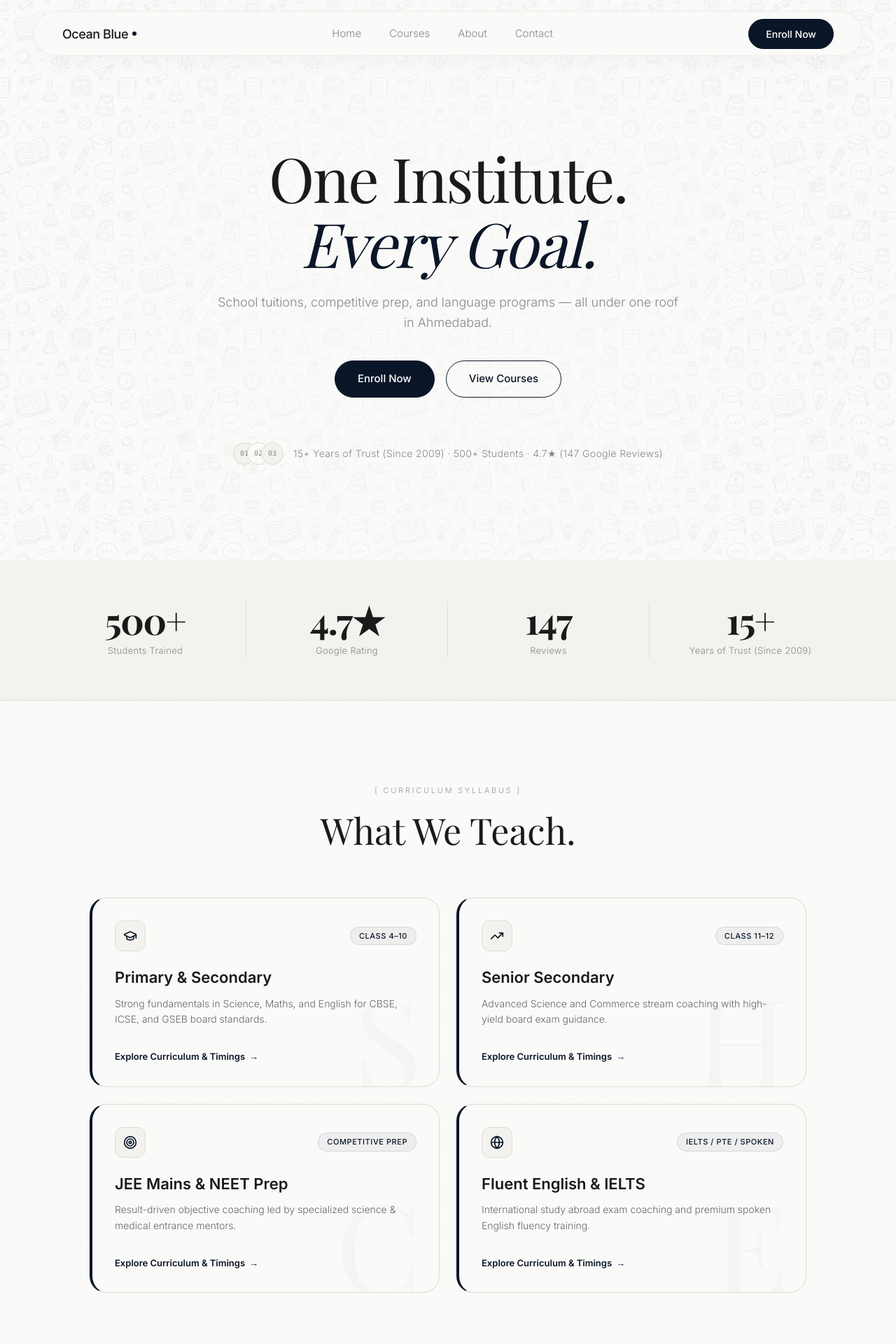
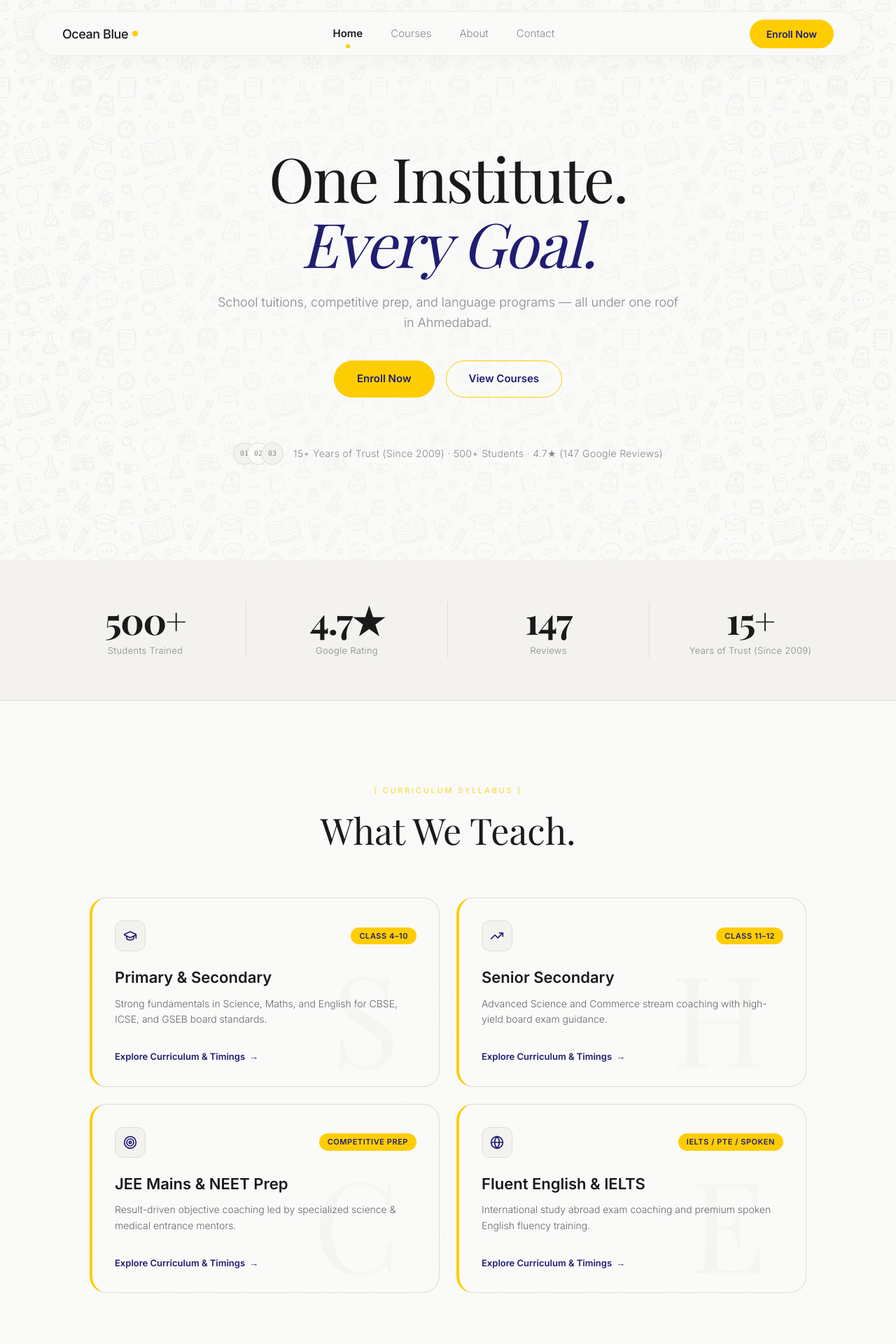
Before and after one commit to Vatsal1805/ocean_blue, a React (Vite) app: page / in a window 1280 px wide. Shown: the top 1920 px of the page at 70% size. Built offline with nearby package versions, Linux system fonts and the light colour scheme; a web font is replaced by a local one.

Commit message:
feat: initialize project components and structure for the Ocean Blue website design

```diff
--- a/src/components/Courses.jsx
+++ b/src/components/Courses.jsx
@@ -1,6 +1,119 @@
+import { useState, useRef } from 'react';
 import { motion } from 'framer-motion';
 import { PROGRAMS } from '../data/programs';
 import * as Icons from 'lucide-react';
+
+function CourseCard({ program, openProgram }) {
+  const cardRef = useRef(null);
+  const [mousePosition, setMousePosition] = useState({ x: 0, y: 0 });
+  const [isHovered, setIsHovered] = useState(false);
+
+  // Initialize coordinates on mouse enter to prevent initial frame drift
+  const handleMouseEnter = (e) => {
+    if (!cardRef.current) return;
+    const rect = cardRef.current.getBoundingClientRect();
+    setMousePosition({
+      x: e.clientX - rect.left,
+      y: e.clientY - rect.top
+    });
+    setIsHovered(true);
+  };
+
+  const handleMouseMove = (e) => {
+    if (!cardRef.current) return;
+    const rect = cardRef.current.getBoundingClientRect();
+    setMousePosition({
+      x: e.clientX - rect.left,
+      y: e.clientY - rect.top
+    });
+  };
+
+  const IconComponent = Icons[program.icon] || Icons.GraduationCap;
+
+  return (
+    <div
+      ref={cardRef}
+      onMouseEnter={handleMouseEnter}
+      onMouseLeave={() => {
+        setIsHovered(false);
+        setMousePosition({ x: 0, y: 0 });
+      }}
+      onMouseMove={handleMouseMove}
+      onClick={() => openProgram(program.id)}
+      style={{
+        position: 'relative',
+        overflow: 'hidden',
+        cursor: isHovered ? 'none' : 'default'
+      }}
+      className="bg-[#fafaf8] border border-[#dddbd4] border-l-[4px] border-l-brand-yellow rounded-[24px] p-8 flex flex-col items-start justify-between text-left cursor-pointer transition-all duration-300 relative group min-h-[220px]"
+    >
+      {/* 1. Custom Magnetic Custom Cursor Circle */}
+      <motion.div
+        style={{ position: 'absolute', pointerEvents: 'none', zIndex: 20 }}
+        animate={{
+          x: mousePosition.x - 60,
+          y: mousePosition.y - 60,
+          scale: isHovered ? 1 : 0,
+          opacity: isHovered ? 1 : 0
+        }}
+        transition={{
+          x: { type: 'spring', stiffness: 150, damping: 15, mass: 0.1 },
+          y: { type: 'spring', stiffness: 150, damping: 15, mass: 0.1 },
+          scale: { duration: 0.2 },
+          opacity: { duration: 0.2 }
+        }}
+        className="w-[120px] h-[120px] rounded-full bg-brand-navy flex items-center justify-center text-center p-3"
+      >
+        <span className="font-sans font-semibold text-[9px] tracking-[0.1em] uppercase text-white leading-[1.4] select-none">
+          Click to<br />Explore &rarr;
+        </span>
+      </motion.div>
+
+      {/* 2. Dimmable Card Content Wrapper */}
+      <motion.div
+        animate={{ opacity: isHovered ? 0.4 : 1 }}
+        transition={{ duration: 0.2 }}
+        className="w-full h-full flex flex-col justify-between items-start z-0 relative"
+      >
+        {/* Background Watermark Letter */}
+        <div className="absolute right-6 bottom-[-20px] font-serif text-[180px] text-[#1a1a1a] opacity-[0.02] select-none font-normal leading-none pointer-events-none z-0 transition-transform duration-300 group-hover:scale-105">
+          {program.letter}
+        </div>
+
+        <div className="w-full relative z-10 flex flex-col items-start">
+
+          {/* Top Row: Icon and Badge */}
+          <div className="flex items-center justify-between w-full mb-6 gap-4">
+            <div className="w-11 h-11 rounded-[12px] bg-[#f3f2ee] border border-[#dddbd4] flex items-center justify-center text-brand-navy group-hover:bg-brand-yellow group-hover:text-brand-navy group-hover:border-brand-yellow transition-all duration-300">
+              <IconComponent className="w-5 h-5 transition-transform duration-300 group-hover:scale-110" />
+            </div>
+            <span className="px-3 py-1 bg-brand-yellow text-brand-navy font-sans text-[11px] font-semibold tracking-[0.05em] uppercase rounded-full select-none">
+              {program.badge}
+            </span>
+          </div>
+
+          {/* Title */}
+          <h3 className="font-sans font-semibold text-[20px] md:text-[22px] text-[#1a1a1a] leading-tight">
+            {program.title}
+          </h3>
+
+          {/* Summary Description */}
+          <p className="font-sans font-light text-[14px] text-[#666666] leading-relaxed mt-3 mb-6 max-w-md">
+            {program.summary}
+          </p>
+        </div>
+
+        {/* Explore Link at Bottom */}
+        <span
+          className="inline-flex items-center gap-1.5 font-sans font-semibold text-[13px] text-brand-navy group-hover:text-brand-yellow transition-colors duration-200 mt-2 relative z-10 select-none"
+        >
+          <span>Explore Curriculum & Timings</span>
+          <span className="transition-transform duration-300 group-hover:translate-x-1">→</span>
+        </span>
+      </motion.div>
+    </div>
+  );
+}
 
 export default function Courses({ openProgram }) {
   return (
@@ -19,7 +132,7 @@ export default function Courses({ openProgram }) {
 
         {/* Section Header */}
         <div className="flex flex-col items-center text-center mb-16 select-none">
-          <span className="font-sans font-light text-[11px] text-[#999999] tracking-[0.25em] uppercase mb-4 block">
+          <span className="font-sans font-medium text-[11px] text-brand-label tracking-[0.25em] uppercase mb-4 block">
             [ CURRICULUM SYLLABUS ]
           </span>
           <h2 className="font-serif text-[42px] md:text-[52px] text-[#1a1a1a] font-normal leading-tight">
@@ -29,63 +142,13 @@ export default function Courses({ openProgram }) {
 
         {/* 2x2 Grid Layout - Single Column on Mobile, 2x2 on sm and above */}
         <div className="grid grid-cols-1 sm:grid-cols-2 gap-6 max-w-5xl mx-auto w-full">
-          {PROGRAMS.map((program) => {
-            const IconComponent = Icons[program.icon] || Icons.GraduationCap;
-
-            return (
-              <motion.div
-                key={program.id}
-                initial={{ opacity: 0, y: 20 }}
-                whileInView={{ opacity: 1, y: 0 }}
-                viewport={{ once: true, margin: "-50px" }}
-                transition={{ duration: 0.5, ease: [0.16, 1, 0.3, 1] }}
-                whileHover={{
-                  y: -6,
-                  borderColor: "#0a1628",
-                  boxShadow: "0 12px 32px rgba(10, 22, 40, 0.04)"
-                }}
-                onClick={() => openProgram(program.id)}
-                className="bg-[#fafaf8] border border-[#dddbd4] border-l-[4px] border-l-[#0a1628] rounded-[24px] p-8 flex flex-col items-start justify-between text-left cursor-pointer transition-all duration-300 relative overflow-hidden group min-h-[220px]"
-              >
-                {/* Background Watermark Letter */}
-                <div className="absolute right-6 bottom-[-20px] font-serif text-[180px] text-[#1a1a1a] opacity-[0.02] select-none font-normal leading-none pointer-events-none z-0 transition-transform duration-300 group-hover:scale-105">
-                  {program.letter}
-                </div>
-
-                <div className="w-full relative z-10 flex flex-col items-start">
-
-                  {/* Top Row: Icon and Badge */}
-                  <div className="flex items-center justify-between w-full mb-6 gap-4">
-                    <div className="w-11 h-11 rounded-[12px] bg-[#f3f2ee] border border-[#dddbd4] flex items-center justify-center text-[#0a1628] group-hover:bg-[#0a1628] group-hover:text-white group-hover:border-[#0a1628] transition-all duration-300">
-                      <IconComponent className="w-5 h-5 transition-transform duration-300 group-hover:scale-110" />
-                    </div>
-                    <span className="px-3 py-1 bg-[#0a1628]/5 border border-[#0a1628]/10 text-[#0a1628] font-sans text-[11px] font-medium tracking-[0.05em] uppercase rounded-full">
-                      {program.badge}
-                    </span>
-                  </div>
-
-                  {/* Title */}
-                  <h3 className="font-sans font-semibold text-[20px] md:text-[22px] text-[#1a1a1a] leading-tight">
-                    {program.title}
-                  </h3>
-
-                  {/* Summary Description */}
-                  <p className="font-sans font-light text-[14px] text-[#666666] leading-relaxed mt-3 mb-6 max-w-md">
-                    {program.summary}
-                  </p>
-                </div>
-
-                {/* Explore Link at Bottom */}
-                <span
-                  className="inline-flex items-center gap-1.5 font-sans font-semibold text-[13px] text-[#0a1628] group-hover:text-[#0d1f3c] transition-colors duration-200 mt-2 relative z-10 select-none"
-                >
-                  <span>Explore Curriculum & Timings</span>
-                  <span className="transition-transform duration-300 group-hover:translate-x-1">→</span>
-                </span>
-
-              </motion.div>
-            );
-          })}
+          {PROGRAMS.map((program) => (
+            <CourseCard
+              key={program.id}
+              program={program}
+              openProgram={openProgram}
+            />
+          ))}
         </div>
 
       </div>
--- a/src/components/Gallery.jsx
+++ b/src/components/Gallery.jsx
@@ -65,7 +65,7 @@ export default function Gallery() {
 
         {/* Section Header */}
         <div className="flex flex-col items-center text-center mb-12 px-6 select-none">
-          <span className="font-sans font-light text-[11px] text-[#999999] tracking-[0.25em] uppercase mb-4 block">
+          <span className="font-sans font-medium text-[11px] text-brand-label tracking-[0.25em] uppercase mb-4 block">
             [ OUR INSTITUTE ]
           </span>
           <h2 className="font-serif text-[38px] sm:text-[48px] text-[#1a1a1a] font-normal leading-tight">
@@ -93,7 +93,7 @@ export default function Gallery() {
                 key={idx}
                 whileHover={{
                   scale: 1.05,
-                  borderColor: '#0a1628'
+                  borderColor: '#fecd00'
                 }}
                 transition={{ duration: 0.2 }}
                 className="w-[220px] md:w-[280px] h-[160px] md:h-[200px] flex-shrink-0 rounded-[16px] overflow-hidden border border-[#dddbd4] relative cursor-pointer"
--- a/src/components/Hero.jsx
+++ b/src/components/Hero.jsx
@@ -76,7 +76,7 @@ export default function Hero() {
           className="font-serif text-[46px] sm:text-[72px] md:text-[88px] text-brand-charcoal leading-[1.05] font-normal tracking-tight max-w-4xl mb-6 select-none"
         >
           <span className="block">One Institute.</span>
-          <span className="block text-[#0a1628] font-light italic">Every Goal.</span>
+          <span className="block text-brand-navy font-light italic">Every Goal.</span>
         </motion.h1>
 
         {/* Premium Body Copy */}
@@ -94,13 +94,13 @@ export default function Hero() {
         >
           <a
             href="#contact"
-            className="w-full sm:w-auto inline-flex items-center justify-center px-8 py-3.5 rounded-full bg-brand-navy text-brand-white font-sans text-[15px] font-medium border border-brand-navy hover:bg-transparent hover:text-brand-navy transition-all duration-300"
+            className="w-full sm:w-auto inline-flex items-center justify-center px-8 py-3.5 rounded-full bg-brand-yellow text-brand-navy font-sans text-[15px] font-semibold border border-brand-yellow hover:bg-brand-yellowDeep hover:border-brand-yellowDeep transition-all duration-300"
           >
             Enroll Now
           </a>
           <a
             href="#courses"
-            className="w-full sm:w-auto inline-flex items-center justify-center px-8 py-3.5 rounded-full border-[1.5px] border-brand-navy text-brand-navy font-sans text-[15px] font-medium bg-transparent hover:bg-brand-navy hover:text-brand-white transition-all duration-300"
+            className="w-full sm:w-auto inline-flex items-center justify-center px-8 py-3.5 rounded-full border-[1.5px] border-brand-yellow text-brand-navy font-sans text-[15px] font-semibold bg-transparent hover:bg-brand-yellowDeep hover:border-brand-yellowDeep transition-all duration-300"
           >
             View Courses
           </a>
--- a/src/components/Navbar.jsx
+++ b/src/components/Navbar.jsx
@@ -1,8 +1,37 @@
-import { useState } from 'react';
+import { useState, useEffect } from 'react';
 import { motion, AnimatePresence } from 'framer-motion';
 
 export default function Navbar({ activeProgram, closeProgram }) {
   const [mobileMenuOpen, setMobileMenuOpen] = useState(false);
+  const [hasScrolled, setHasScrolled] = useState(false);
+  const [activeSection, setActiveSection] = useState('home');
+
+  useEffect(() => {
+    if (activeProgram) return; // don't track scroll sections if program details page is active
+
+    const handleScroll = () => {
+      setHasScrolled(window.scrollY > 20);
+
+      const sections = ['home', 'courses', 'about', 'contact'];
+      const scrollPosition = window.scrollY + 160;
+
+      for (const section of sections) {
+        const el = document.getElementById(section);
+        if (el) {
+          const top = el.offsetTop;
+          const height = el.offsetHeight;
+          if (scrollPosition >= top && scrollPosition < top + height) {
+            setActiveSection(section);
+            break;
+          }
+        }
+      }
+    };
+
+    window.addEventListener('scroll', handleScroll);
+    handleScroll();
+    return () => window.removeEventListener('scroll', handleScroll);
+  }, [activeProgram]);
 
   const navItems = [
     { label: 'Home', href: '#home' },
@@ -20,7 +49,9 @@ export default function Navbar({ activeProgram, closeProgram }) {
   return (
     <>
       <header
-        className="fixed top-4 left-4 right-4 md:left-12 md:right-12 h-[64px] px-8 md:px-10 flex items-center justify-between z-50 bg-brand-primaryBg/75 backdrop-blur-xl border border-brand-border/40 rounded-full shadow-[0_8px_30px_rgba(10,22,40,0.03)] transition-all duration-300"
+        className={`fixed top-4 left-4 right-4 md:left-12 md:right-12 h-[64px] px-8 md:px-10 flex items-center justify-between z-50 bg-brand-primaryBg/75 backdrop-blur-xl border transition-all duration-300 rounded-full shadow-[0_8px_30px_rgba(10,22,40,0.03)] ${
+          hasScrolled ? 'border-brand-yellow/30' : 'border-brand-border/40'
+        }`}
       >
         {/* Left Side: Brand Logo */}
         <a
@@ -29,23 +60,36 @@ export default function Navbar({ activeProgram, closeProgram }) {
           className="flex items-center gap-1.5 font-sans font-medium text-[18px] text-brand-charcoal tracking-tight select-none"
         >
           Ocean Blue
-          <span className="w-1.5 h-1.5 rounded-full bg-brand-navy" />
+          <span className="w-[8px] h-[8px] rounded-full bg-brand-yellow" />
         </a>
 
         {/* Center: Desktop Navigation Links */}
         <nav className="hidden md:flex items-center gap-10">
-          {navItems.map((item) => (
+          {navItems.map((item) => {
+            const isActive = !activeProgram && activeSection === item.href.slice(1);
+            return (
               <a
                 key={item.label}
                 href={item.href}
                 onClick={handleNavClick}
-              className="font-sans font-light text-[15px] text-brand-grey hover:text-brand-charcoal transition-colors duration-300 relative group"
+                className={`font-sans text-[15px] transition-colors duration-300 relative group py-1 ${
+                  isActive ? 'text-brand-charcoal font-semibold' : 'text-brand-grey hover:text-brand-charcoal font-light'
+                }`}
               >
                 {item.label}
-              {/* Premium micro-animation: Hover underline expand in navy */}
-              <span className="absolute bottom-[-4px] left-0 w-0 h-[1px] bg-brand-navy transition-all duration-300 group-hover:w-full" />
+                {/* Premium micro-animation: Hover underline expand in yellow */}
+                <span className="absolute bottom-[-2px] left-0 w-0 h-[1px] bg-brand-yellow transition-all duration-300 group-hover:w-full" />
+                {/* Active nav dot indicator: small #f5c800 dot below active link */}
+                {isActive && (
+                  <motion.span
+                    layoutId="activeDot"
+                    className="absolute bottom-[-6px] left-1/2 -translate-x-1/2 w-1.5 h-1.5 rounded-full bg-brand-yellow"
+                    transition={{ type: "spring", stiffness: 380, damping: 30 }}
+                  />
+                )}
               </a>
-          ))}
+            );
+          })}
         </nav>
 
         {/* Right Side: Enroll Now Pill */}
@@ -53,7 +97,7 @@ export default function Navbar({ activeProgram, closeProgram }) {
           <a
             href="#contact"
             onClick={handleNavClick}
-            className="inline-flex items-center justify-center px-6 py-2.5 rounded-full bg-brand-navy text-brand-white font-sans text-[14px] font-medium border border-brand-navy hover:bg-transparent hover:text-brand-navy transition-all duration-300"
+            className="inline-flex items-center justify-center px-6 py-2.5 rounded-full bg-brand-yellow text-brand-navy font-sans text-[14px] font-semibold hover:bg-brand-yellowDeep transition-all duration-300"
           >
             Enroll Now
           </a>
@@ -93,7 +137,9 @@ export default function Navbar({ activeProgram, closeProgram }) {
             transition={{ duration: 0.3, ease: 'easeInOut' }}
             className="fixed top-[88px] left-4 right-4 bg-brand-primaryBg/95 backdrop-blur-xl border border-brand-border/40 rounded-[24px] shadow-[0_16px_40px_rgba(10,22,40,0.08)] flex flex-col p-8 gap-6 md:hidden z-40"
           >
-            {navItems.map((item) => (
+            {navItems.map((item) => {
+              const isActive = !activeProgram && activeSection === item.href.slice(1);
+              return (
                 <a
                   key={item.label}
                   href={item.href}
@@ -101,18 +147,21 @@ export default function Navbar({ activeProgram, closeProgram }) {
                     setMobileMenuOpen(false);
                     handleNavClick();
                   }}
-                className="font-sans font-light text-[18px] text-brand-grey hover:text-brand-charcoal transition-colors duration-300"
+                  className={`font-sans text-[18px] transition-colors duration-300 ${
+                    isActive ? 'text-brand-charcoal font-semibold' : 'text-brand-grey hover:text-brand-charcoal font-light'
+                  }`}
                 >
                   {item.label}
                 </a>
-            ))}
+              );
+            })}
             <a
               href="#contact"
               onClick={() => {
                 setMobileMenuOpen(false);
                 handleNavClick();
               }}
-              className="inline-flex items-center justify-center w-full py-3 rounded-full bg-brand-navy text-brand-white font-sans text-[15px] font-medium border border-brand-navy hover:bg-transparent hover:text-brand-navy transition-all duration-300 mt-2"
+              className="inline-flex items-center justify-center w-full py-3 rounded-full bg-brand-yellow text-brand-navy font-sans text-[15px] font-semibold hover:bg-brand-yellowDeep transition-all duration-300 mt-2"
             >
               Enroll Now
             </a>
--- a/src/components/WhyChooseUs.jsx
+++ b/src/components/WhyChooseUs.jsx
@@ -77,13 +77,13 @@ export default function WhyChooseUs() {
                 }}
                 whileHover={{
                   y: -8,
-                  borderColor: "#0a1628",
+                  borderColor: "var(--color-brand-navy)",
                   boxShadow: "0 12px 40px rgba(10, 22, 40, 0.04)",
                 }}
                 className="bg-[#fafaf8] border border-[#dddbd4] rounded-[20px] p-8 flex flex-col items-start text-left cursor-default transition-all duration-300 group"
               >
                 {/* Icon Container with subtle scale animation on card hover */}
-                <div className="w-12 h-12 rounded-[14px] bg-[#f3f2ee] border border-[#dddbd4] flex items-center justify-center text-[#0a1628] group-hover:bg-[#0a1628] group-hover:text-white group-hover:border-[#0a1628] transition-all duration-300">
+                <div className="w-12 h-12 rounded-[14px] bg-[#f3f2ee] border border-[#dddbd4] flex items-center justify-center text-brand-navy group-hover:bg-brand-navy group-hover:text-brand-yellow group-hover:border-brand-navy transition-all duration-300">
                   <IconComponent className="w-5 h-5 transition-transform duration-300 group-hover:scale-110" />
                 </div>
 
```
Also changed, not shown: src/components/CTA.jsx (+5 -5 lines), src/components/Contact.jsx (+9 -9 lines), src/components/Footer.jsx (+13 -13 lines), src/components/ProgramDetails.jsx (+15 -15 lines), src/components/Testimonials.jsx (+4 -4 lines), src/index.css (+6 -4 lines). Lines whose indentation alone changed are shown as unchanged.
